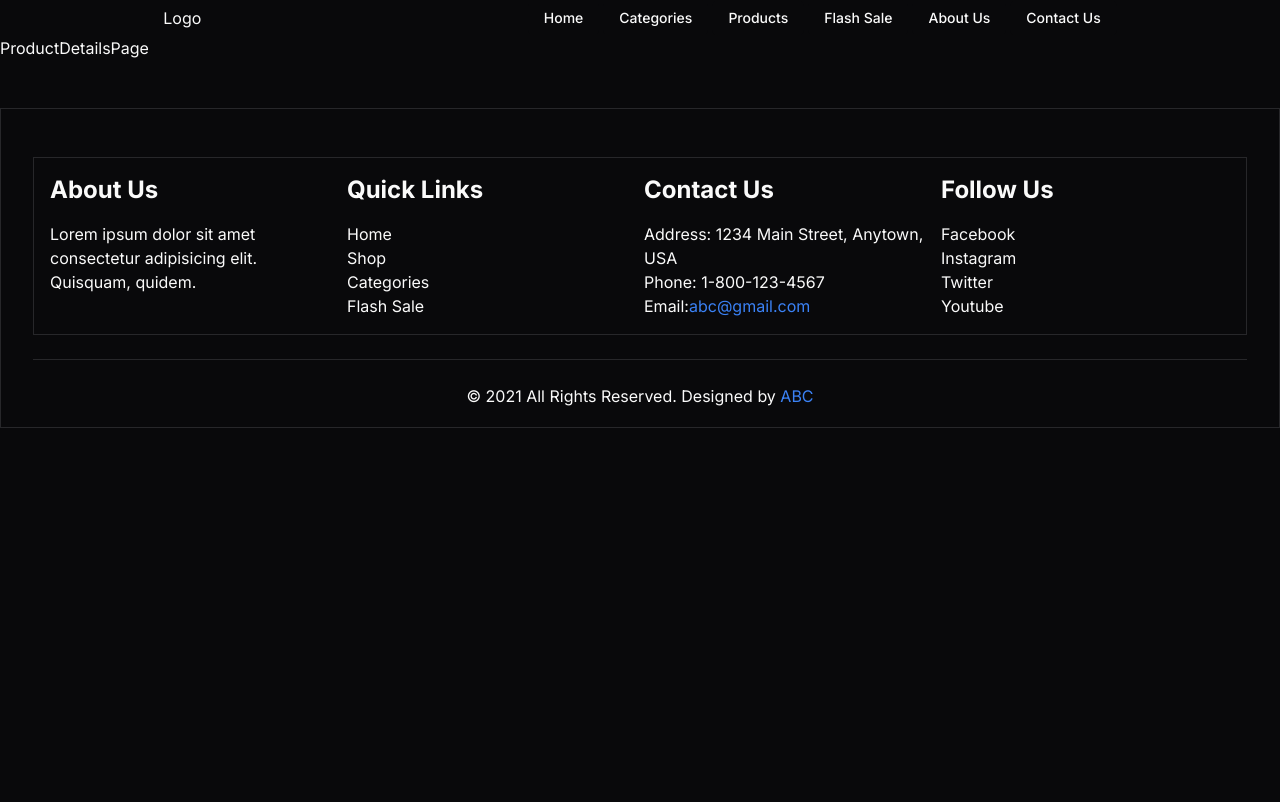
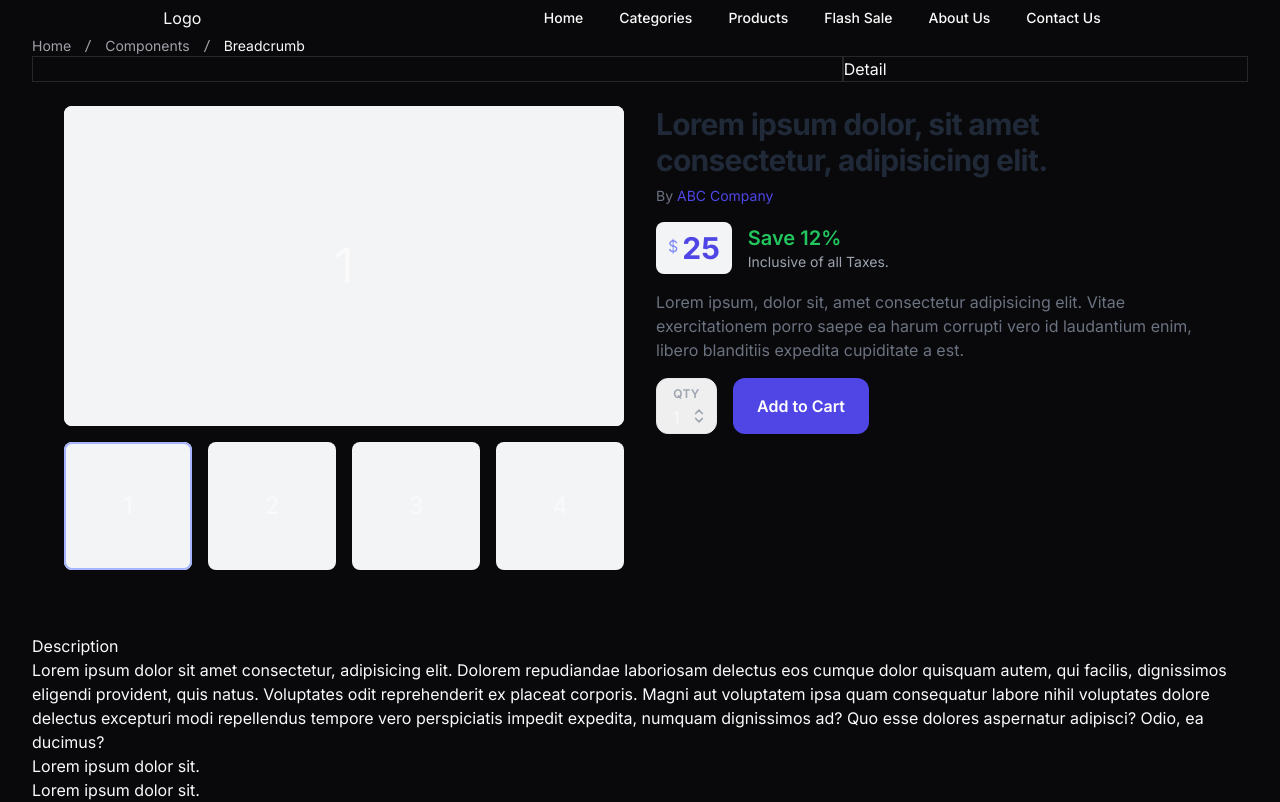
Before and after one commit to habib-N19/Cloth-Store-Nextjs, a Next.js app: page /product/1 in a window 1280 px wide. Shown: the top 802 px of the page. Built offline with nearby package versions, Linux system fonts and the light colour scheme.

Commit message:
a bareminimum product details page

```diff
--- a/src/app/(landingPage)/product/[productId]/page.tsx
+++ b/src/app/(landingPage)/product/[productId]/page.tsx
@@ -1,9 +1,61 @@
 import React from 'react'
+import { SlashIcon } from "@radix-ui/react-icons"
+
+import {
+    Breadcrumb,
+    BreadcrumbItem,
+    BreadcrumbLink,
+    BreadcrumbList,
+    BreadcrumbPage,
+    BreadcrumbSeparator,
+} from "@/components/ui/breadcrumb"
+import ProductDescriptionComponent from '@/components/ReusuableComponents/ProductDescriptionPage'
 
 const ProductDetailsPage = () => {
     return (
-        <div>ProductDetailsPage</div>
+        <section className='container'>
+            <Breadcrumb>
+                <BreadcrumbList>
+                    <BreadcrumbItem>
+                        <BreadcrumbLink href="/">Home</BreadcrumbLink>
+                    </BreadcrumbItem>
+                    <BreadcrumbSeparator>
+                        <SlashIcon />
+                    </BreadcrumbSeparator>
+                    <BreadcrumbItem>
+                        <BreadcrumbLink href="/components">Components</BreadcrumbLink>
+                    </BreadcrumbItem>
+                    <BreadcrumbSeparator>
+                        <SlashIcon />
+                    </BreadcrumbSeparator>
+                    <BreadcrumbItem>
+                        <BreadcrumbPage>Breadcrumb</BreadcrumbPage>
+                    </BreadcrumbItem>
+                </BreadcrumbList>
+            </Breadcrumb>
+            {/* product image and detail container */}
+            <div className='grid grid-cols-1  w-full md:grid-cols-3'>
+                <div className="border col-span-2">
+
+                </div>
+                <div className="col-span-1 border">Detail</div>
+            </div>
+            <ProductDescriptionComponent />
+            {/* product description details */}
+            <div className='mt-6 md:mt-12'>
+                <h3>Description</h3>
+                <p>Lorem ipsum dolor sit amet consectetur, adipisicing elit. Dolorem repudiandae laboriosam delectus eos cumque dolor quisquam autem, qui facilis, dignissimos eligendi provident, quis natus. Voluptates odit reprehenderit ex placeat corporis. Magni aut voluptatem ipsa quam consequatur labore nihil voluptates dolore delectus excepturi modi repellendus tempore vero perspiciatis impedit expedita, numquam dignissimos ad? Quo esse dolores aspernatur adipisci? Odio, ea ducimus?</p>
+                <ul>
+                    {
+
+                        Array.from({ length: 5 }).map((_, i) => (
+                            <li key={i}>Lorem ipsum dolor sit.</li>
+                        ))
+                    }
+                </ul>
+            </div>
+        </section>
     )
 }
 
-export default ProductDetailsPage
+export default ProductDetailsPage;
--- a/src/components/ReusuableComponents/ProductDescriptionPage.tsx
+++ b/src/components/ReusuableComponents/ProductDescriptionPage.tsx
@@ -1,11 +1,68 @@
-import React from 'react';
+'use client'
+import React, { useState } from 'react';
 
-const ProductDescriptionPage = () => {
+const ProductDescriptionComponent = () => {
+    const [image, setImage] = useState(1);
+
     return (
-        <div>
-
+        <div className="max-w-7xl mx-auto px-4 sm:px-6 lg:px-8 mt-6">
+            <div className="flex flex-col md:flex-row -mx-4">
+                <div className="md:flex-1 px-4">
+                    <div className="h-64 md:h-80 rounded-lg bg-gray-100 mb-4">
+                        <div className="h-64 md:h-80 rounded-lg bg-gray-100 mb-4 flex items-center justify-center">
+                            <span className="text-5xl">{image}</span>
+                        </div>
+                    </div>
+                    <div className="flex -mx-2 mb-4">
+                        {[1, 2, 3, 4].map((i) => (
+                            <div key={i} className="flex-1 px-2">
+                                <button
+                                    onClick={() => setImage(i)}
+                                    className={`focus:outline-none w-full rounded-lg h-24 md:h-32 bg-gray-100 flex items-center justify-center ${image === i ? 'ring-2 ring-indigo-300 ring-inset' : ''
+                                        }`}
+                                >
+                                    <span className="text-2xl">{i}</span>
+                                </button>
+                            </div>
+                        ))}
+                    </div>
+                </div>
+                <div className="md:flex-1 px-4">
+                    <h2 className="mb-2 leading-tight tracking-tight font-bold text-gray-800 text-2xl md:text-3xl">Lorem ipsum dolor, sit amet consectetur, adipisicing elit.</h2>
+                    <p className="text-gray-500 text-sm">By <a href="#" className="text-indigo-600 hover:underline">ABC Company</a></p>
+                    <div className="flex items-center space-x-4 my-4">
+                        <div>
+                            <div className="rounded-lg bg-gray-100 flex py-2 px-3">
+                                <span className="text-indigo-400 mr-1 mt-1">$</span>
+                                <span className="font-bold text-indigo-600 text-3xl">25</span>
+                            </div>
+                        </div>
+                        <div className="flex-1">
+                            <p className="text-green-500 text-xl font-semibold">Save 12%</p>
+                            <p className="text-gray-400 text-sm">Inclusive of all Taxes.</p>
+                        </div>
+                    </div>
+                    <p className="text-gray-500">Lorem ipsum, dolor sit, amet consectetur adipisicing elit. Vitae exercitationem porro saepe ea harum corrupti vero id laudantium enim, libero blanditiis expedita cupiditate a est.</p>
+                    <div className="flex py-4 space-x-4">
+                        <div className="relative">
+                            <div className="text-center left-0 pt-2 right-0 absolute block text-xs uppercase text-gray-400 tracking-wide font-semibold">Qty</div>
+                            <select className="cursor-pointer appearance-none rounded-xl border border-gray-200 pl-4 pr-8 h-14 flex items-end pb-1">
+                                {[1, 2, 3, 4, 5].map((qty) => (
+                                    <option key={qty}>{qty}</option>
+                                ))}
+                            </select>
+                            <svg className="w-5 h-5 text-gray-400 absolute right-0 bottom-0 mb-2 mr-2" xmlns="http://www.w3.org/2000/svg" fill="none" viewBox="0 0 24 24" stroke="currentColor">
+                                <path strokeLinecap="round" strokeLinejoin="round" strokeWidth="2" d="M8 9l4-4 4 4m0 6l-4 4-4-4" />
+                            </svg>
+                        </div>
+                        <button type="button" className="h-14 px-6 py-2 font-semibold rounded-xl bg-indigo-600 hover:bg-indigo-500 text-white">
+                            Add to Cart
+                        </button>
+                    </div>
+                </div>
+            </div>
         </div>
     );
 };
 
-export default ProductDescriptionPage;
+export default ProductDescriptionComponent;
```
